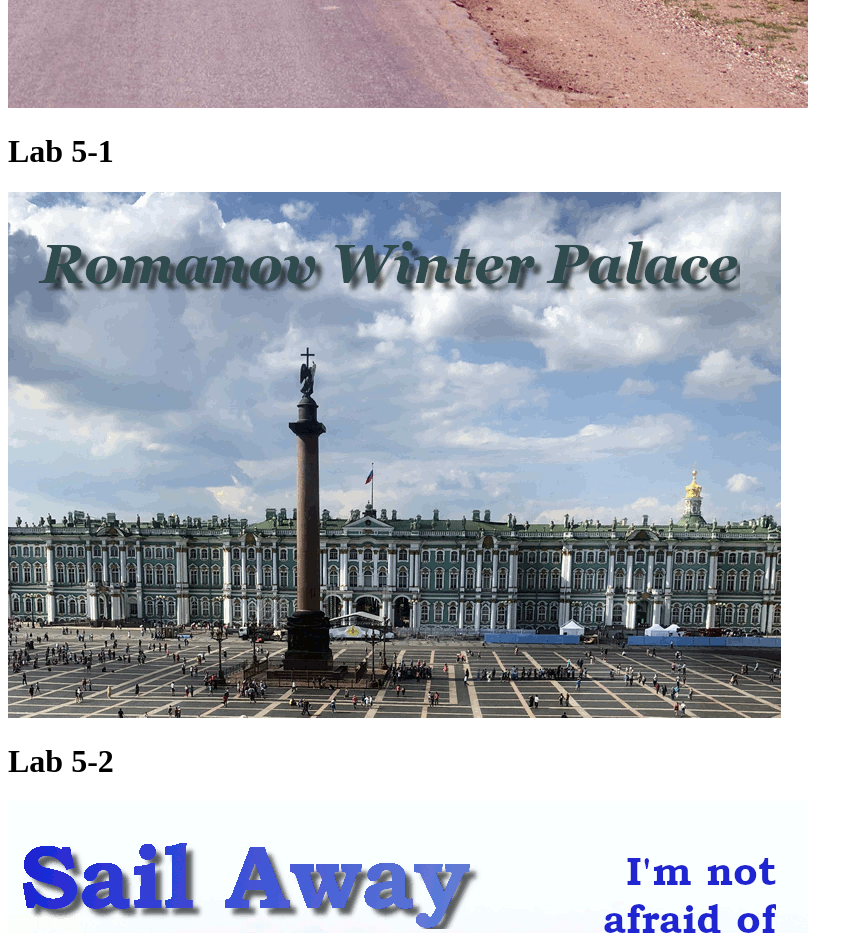
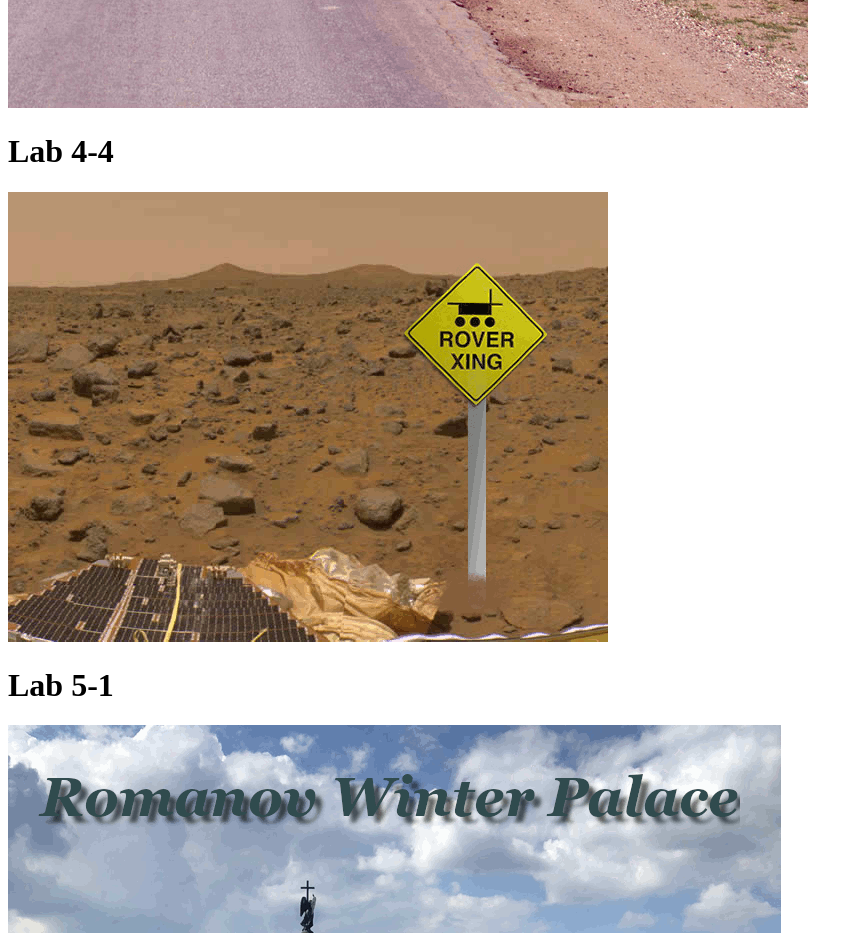
Before and after one commit to melat101/melat101.github.io, a plain HTML site: page index.html in a window 1280 px wide. Shown: the part 6440-7373 px from the top of the page, without its empty margins (0-863 px from the left). Drawn offline with Linux system fonts and the light colour scheme.

Commit message:
adding images

```diff
--- a/index.html
+++ b/index.html
@@ -74,6 +74,10 @@
      <p>
         <img src="Images/4-3road.gif"
     </p>
+          <h1>Lab 4-4</h1>
+          <p>
+        <img src="Images/mars.gif"
+    </p>
 
     <h1>Lab 5-1</h1>
       <p>
```
Also changed, not shown: Images/mars.gif (added).
